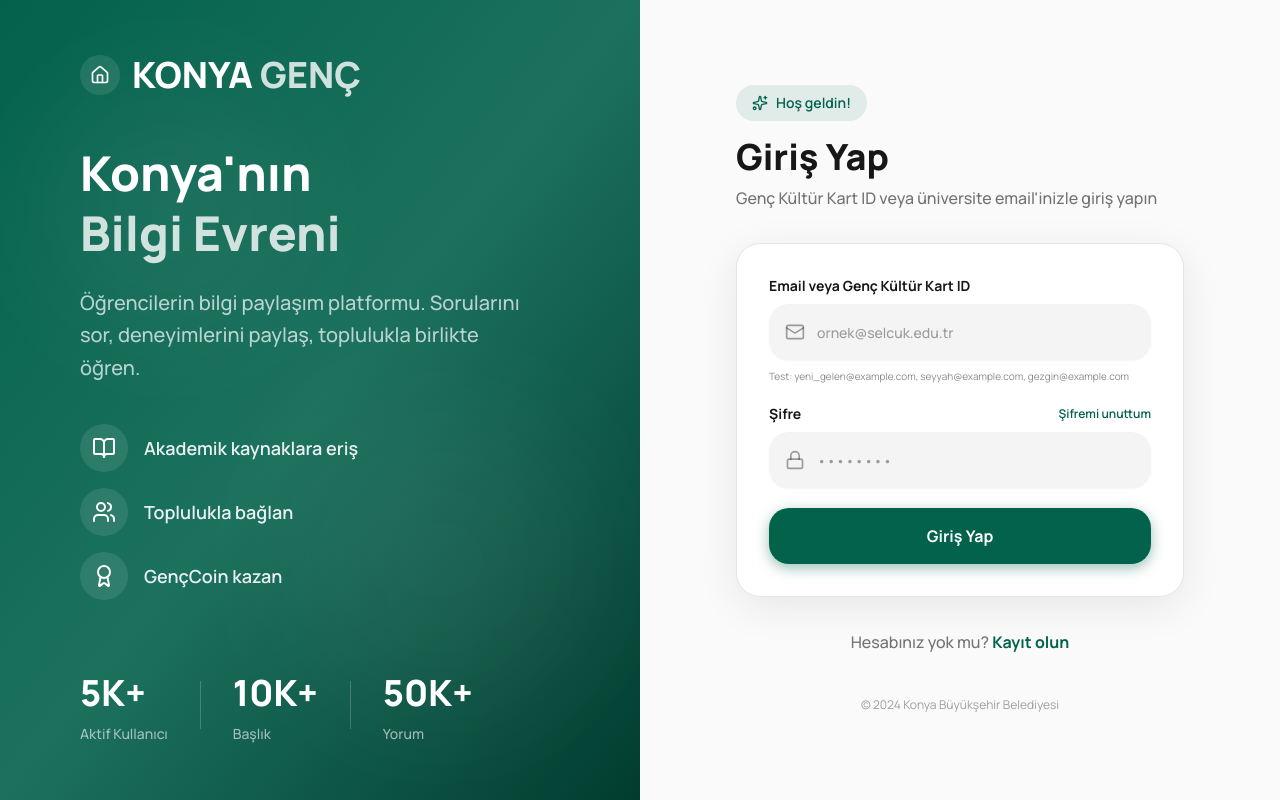
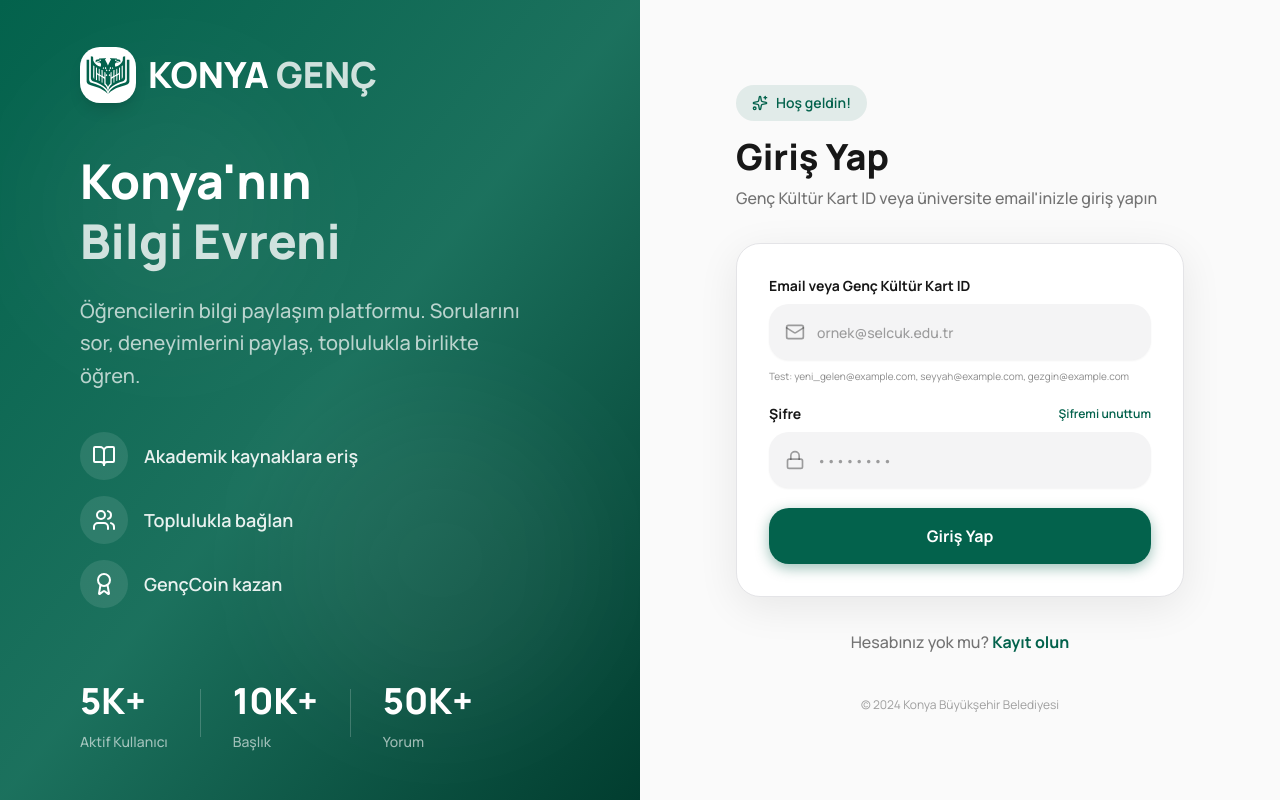
Before and after one commit to dogancanyildiz/wikonya, a Next.js app in the folder frontend/: page /auth/login in a window 1280 px wide. Built offline with nearby package versions, Linux system fonts and the light colour scheme; no server answers.

Commit message:
feat(ui): add Konya Genç logo to login and navbar components

```diff
--- a/frontend/app/auth/login/page.tsx
+++ b/frontend/app/auth/login/page.tsx
@@ -3,6 +3,7 @@
 import { useState } from "react"
 import { useRouter } from "next/navigation"
 import Link from "next/link"
+import Image from "next/image"
 import { useApp } from "@/contexts/app-context"
 import { mockLogin, mockVerifyUser } from "@/lib/auth/mock-auth"
 import { Button } from "@/components/ui/button"
@@ -60,8 +61,15 @@ export default function LoginPage() {
 
         <div className="relative z-10 flex flex-col justify-center px-12 xl:px-20">
           <Link href="/" className="mb-12 inline-flex items-center gap-3 group">
-            <div className="w-10 h-10 rounded-xl bg-white/10 flex items-center justify-center group-hover:bg-white/20 transition-colors">
-              <Home className="w-5 h-5 text-white" />
+            <div className="bg-white rounded-xl p-2 shadow-lg">
+              <Image
+                src="/konya-genc-logo.svg"
+                alt="Konya Genç Logo"
+                width={40}
+                height={40}
+                className="w-10 h-10 scale-[1.4]"
+                priority
+              />
             </div>
             <span className="font-[Manrope] text-white font-black text-3xl xl:text-4xl">
               KONYA <span className="text-white/80">GENÇ</span>
@@ -116,8 +124,15 @@ export default function LoginPage() {
           {/* Mobile Header */}
           <div className="lg:hidden mb-10">
             <Link href="/" className="inline-flex items-center gap-3 group">
-              <div className="w-10 h-10 rounded-xl bg-primary flex items-center justify-center group-hover:bg-primary/90 transition-colors">
-                <Home className="w-5 h-5 text-white" />
+              <div className="bg-white rounded-xl p-2 shadow-lg">
+                <Image
+                  src="/konya-genc-logo.svg"
+                  alt="Konya Genç Logo"
+                  width={40}
+                  height={40}
+                  className="w-10 h-10 scale-[1.4]"
+                  priority
+                />
               </div>
               <span className="font-[Manrope] text-foreground font-black text-2xl">
                 KONYA <span className="text-primary">GENÇ</span>
--- a/frontend/components/layout/navbar.tsx
+++ b/frontend/components/layout/navbar.tsx
@@ -3,6 +3,7 @@
 import { useState } from "react"
 import { Bell, Search, CheckCircle, Gift, MessageSquare, Award, Clock, LogOut, LogIn } from "lucide-react"
 import Link from "next/link"
+import Image from "next/image"
 import { usePathname, useRouter } from "next/navigation"
 import { Button } from "@/components/ui/button"
 import { Input } from "@/components/ui/input"
@@ -134,6 +135,14 @@ export function Navbar() {
             className="flex items-center gap-2 hover:opacity-80 transition-opacity focus-visible:outline-none focus-visible:ring-2 focus-visible:ring-ring focus-visible:ring-offset-2 rounded-md px-2 -ml-2"
             aria-label="Ana sayfaya dön"
           >
+            <Image
+              src="/konya-genc-logo.svg"
+              alt="Konya Genç Logo"
+              width={32}
+              height={32}
+              className="w-7 h-7 sm:w-8 sm:h-8 scale-[1.4]"
+              priority
+            />
             <span className="font-[Manrope] text-foreground font-black text-xl sm:text-2xl tracking-tight">
               KONYA <span className="text-primary">GENÇ</span>
             </span>
--- a/frontend/components/mobile/mobile-navbar.tsx
+++ b/frontend/components/mobile/mobile-navbar.tsx
@@ -3,6 +3,7 @@
 import { Menu, Bell, Moon, Sun, LogOut } from "lucide-react"
 import { Button } from "@/components/ui/button"
 import Link from "next/link"
+import Image from "next/image"
 import { useState, useEffect } from "react"
 import { useTheme } from "next-themes"
 import { useRouter } from "next/navigation"
@@ -129,7 +130,15 @@ export function MobileNavbar({ onMenuClick }: MobileNavbarProps) {
     <nav className="sticky top-0 z-50 bg-card border-b border-border">
       <div className="flex items-center justify-between h-14 sm:h-16 px-4">
         {/* Logo */}
-        <Link href="/" className="flex items-center group hover:opacity-80 transition-opacity">
+        <Link href="/" className="flex items-center group hover:opacity-80 transition-opacity gap-2">
+          <Image
+            src="/konya-genc-logo.svg"
+            alt="Konya Genç Logo"
+            width={28}
+            height={28}
+            className="w-6 h-6 sm:w-7 sm:h-7 scale-[1.4]"
+            priority
+          />
           <span className="font-[Manrope] text-foreground font-black text-lg sm:text-xl">
             KONYA <span className="text-primary">GENÇ</span>
           </span>
```
Also changed, not shown: frontend/public/konya-genc-logo.svg (added), frontend/public/konyagenc.svg (added).
